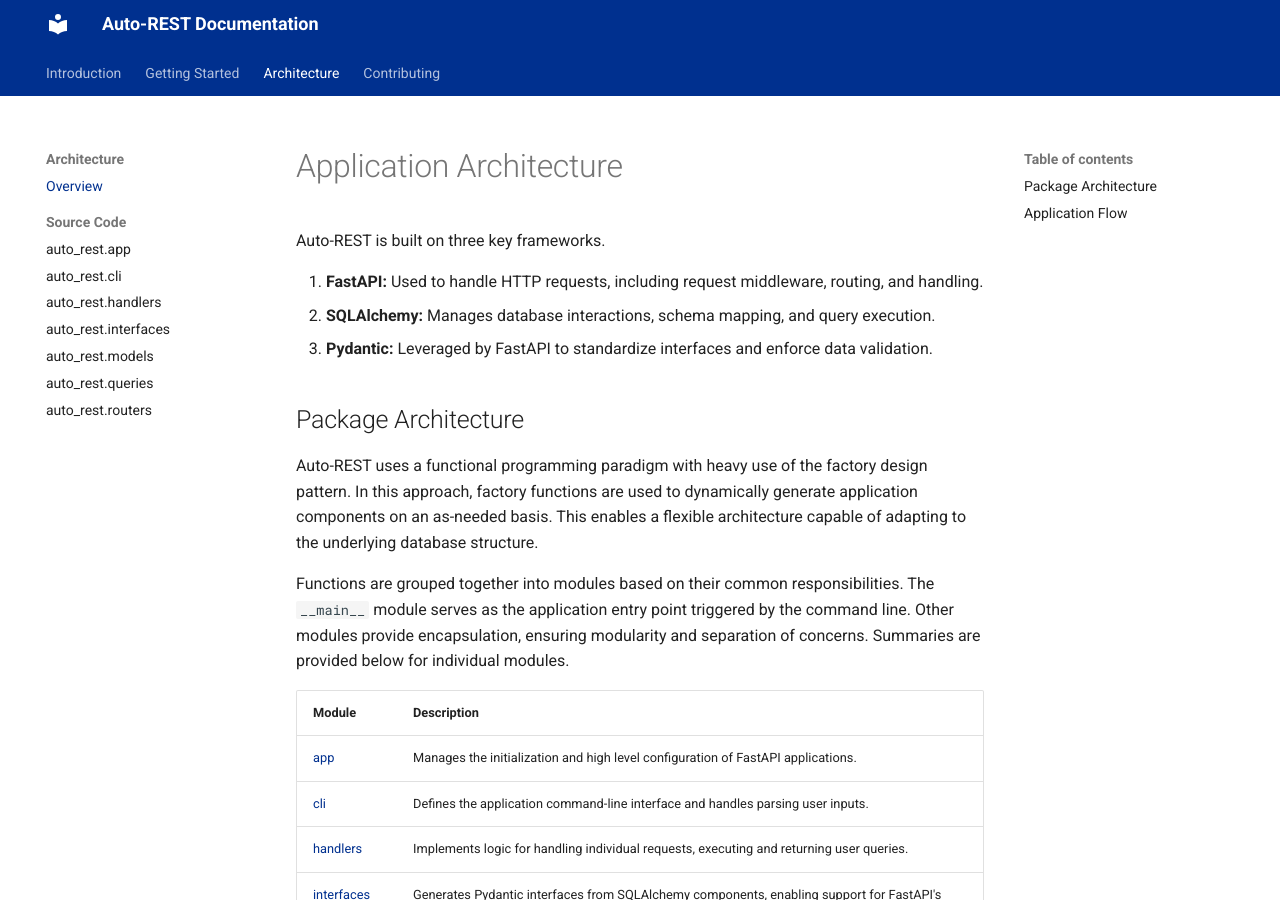
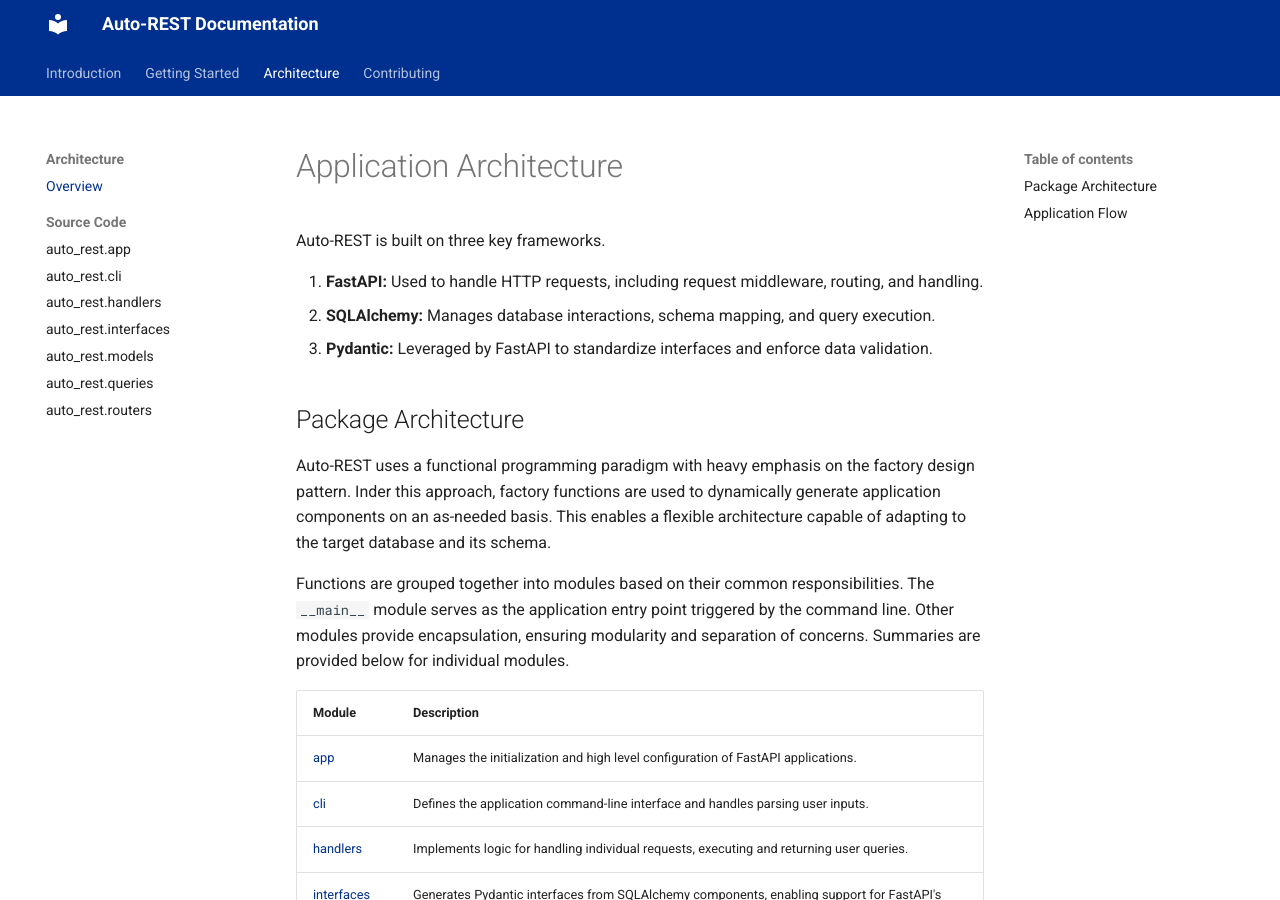
Before and after one commit to Better-HPC/auto-rest, an MkDocs documentation site: the page built from docs/architecture/overview.md, in a window 1280 px wide and 900 px high. Built offline with MkDocs 1.6.1 and Material for MkDocs 9.7.7, drawn with Linux system fonts in a browser that asks for light colours.

Commit message:
Update overview.md

```diff
--- a/docs/architecture/overview.md
+++ b/docs/architecture/overview.md
@@ -8,9 +8,9 @@ Auto-REST is built on three key frameworks.
 
 ## Package Architecture
 
-Auto-REST uses a functional programming paradigm with heavy use of the factory design pattern.
-In this approach, factory functions are used to dynamically generate application components on an as-needed basis.
-This enables a flexible architecture capable of adapting to the underlying database structure.
+Auto-REST uses a functional programming paradigm with heavy emphasis on the factory design pattern.
+Inder this approach, factory functions are used to dynamically generate application components on an as-needed basis.
+This enables a flexible architecture capable of adapting to the target database and its schema.
 
 Functions are grouped together into modules based on their common responsibilities.
 The `__main__` module serves as the application entry point triggered by the command line.
```
